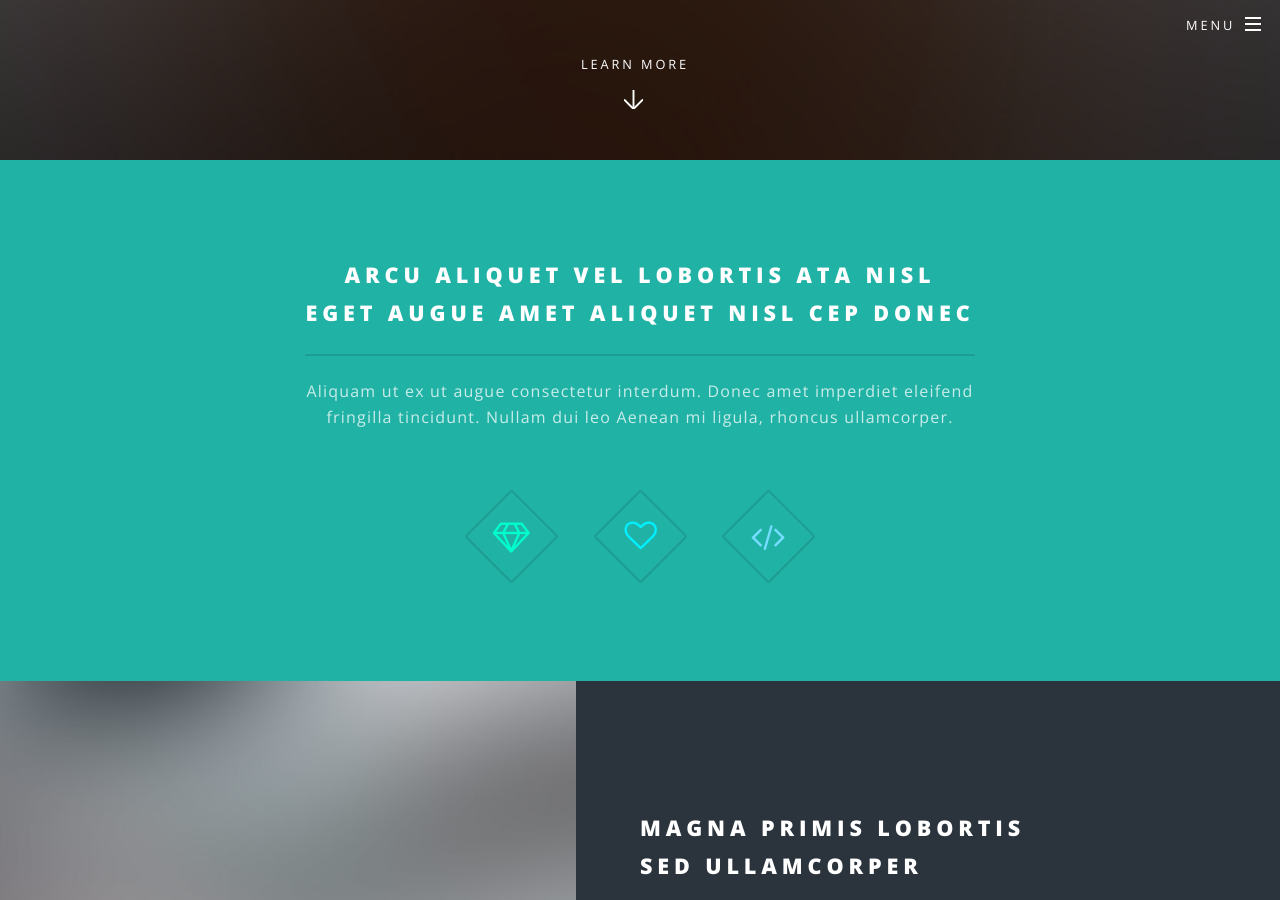
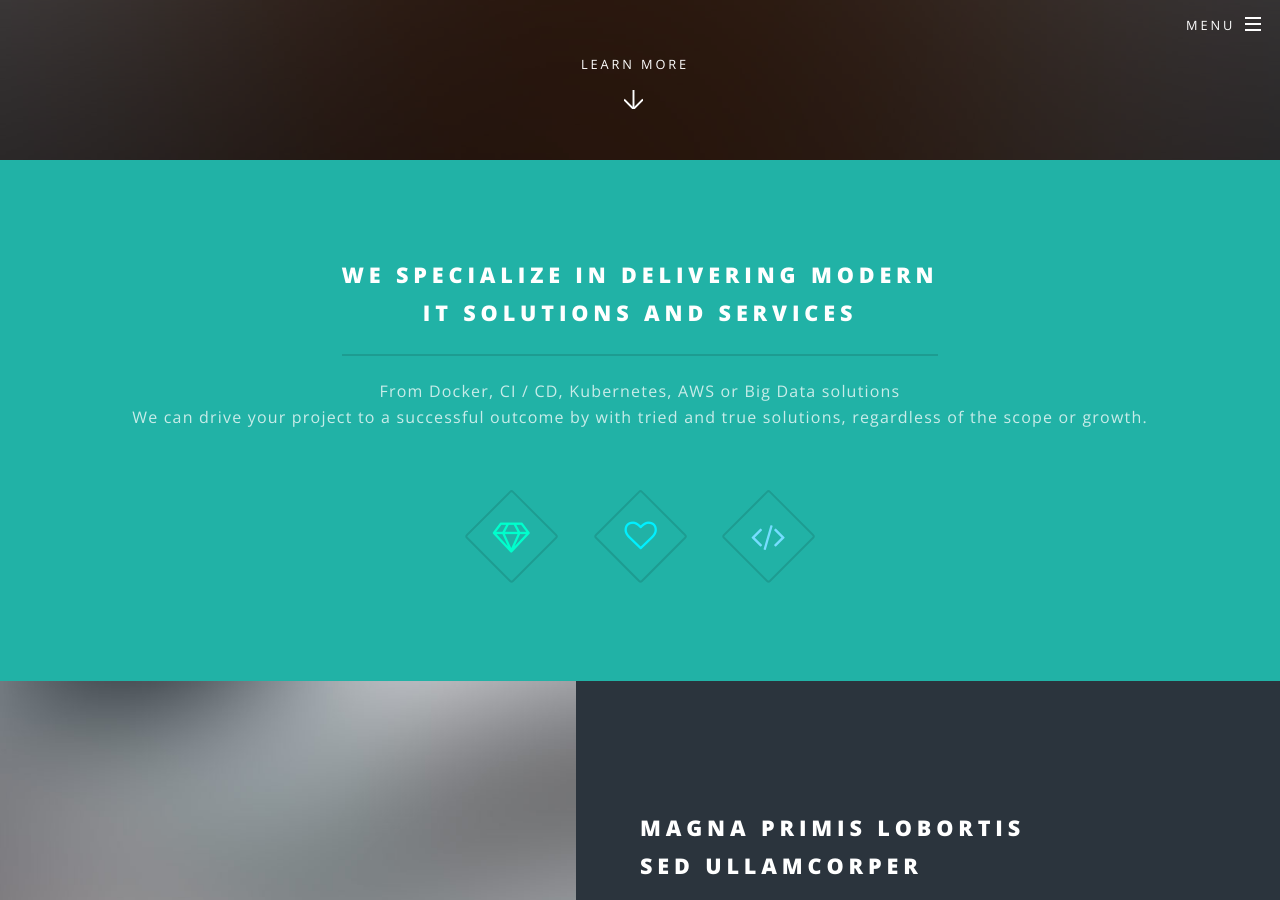
Before and after one commit to apcension-com/www-apcension-com, a Jekyll site: the page built from index.html, in a window 1280 px wide and 900 px high, scrolled down 740 px. Built offline with Jekyll 4.4.1, drawn with Linux system fonts in a browser that asks for light colours.

Commit message:
copy tweaks

```diff
--- a/blog.html
+++ b/blog.html
@@ -1,5 +1,5 @@
 ---
-layout: post
+layout: page
 title: News
 ---
 	<h3>Blog Update</h3>
--- a/index.html
+++ b/index.html
@@ -17,10 +17,11 @@ layout: landing
 					<section id="one" class="wrapper style1 special">
 						<div class="inner">
 							<header class="major">
-								<h2>Arcu aliquet vel lobortis ata nisl<br />
-								eget augue amet aliquet nisl cep donec</h2>
-								<p>Aliquam ut ex ut augue consectetur interdum. Donec amet imperdiet eleifend<br />
-								fringilla tincidunt. Nullam dui leo Aenean mi ligula, rhoncus ullamcorper.</p>
+								<h2>We specialize in delivering modern <br />
+								IT Solutions and Services
+								</h2>
+								<p>From Docker, CI / CD, Kubernetes, AWS or Big Data solutions<br />
+								We can drive your project to a successful outcome by with tried and true solutions, regardless of the scope or growth.</p>
 							</header>
 							<ul class="icons major">
 								<li><span class="icon fa-diamond major style1"><span class="label">Lorem</span></span></li>
```
